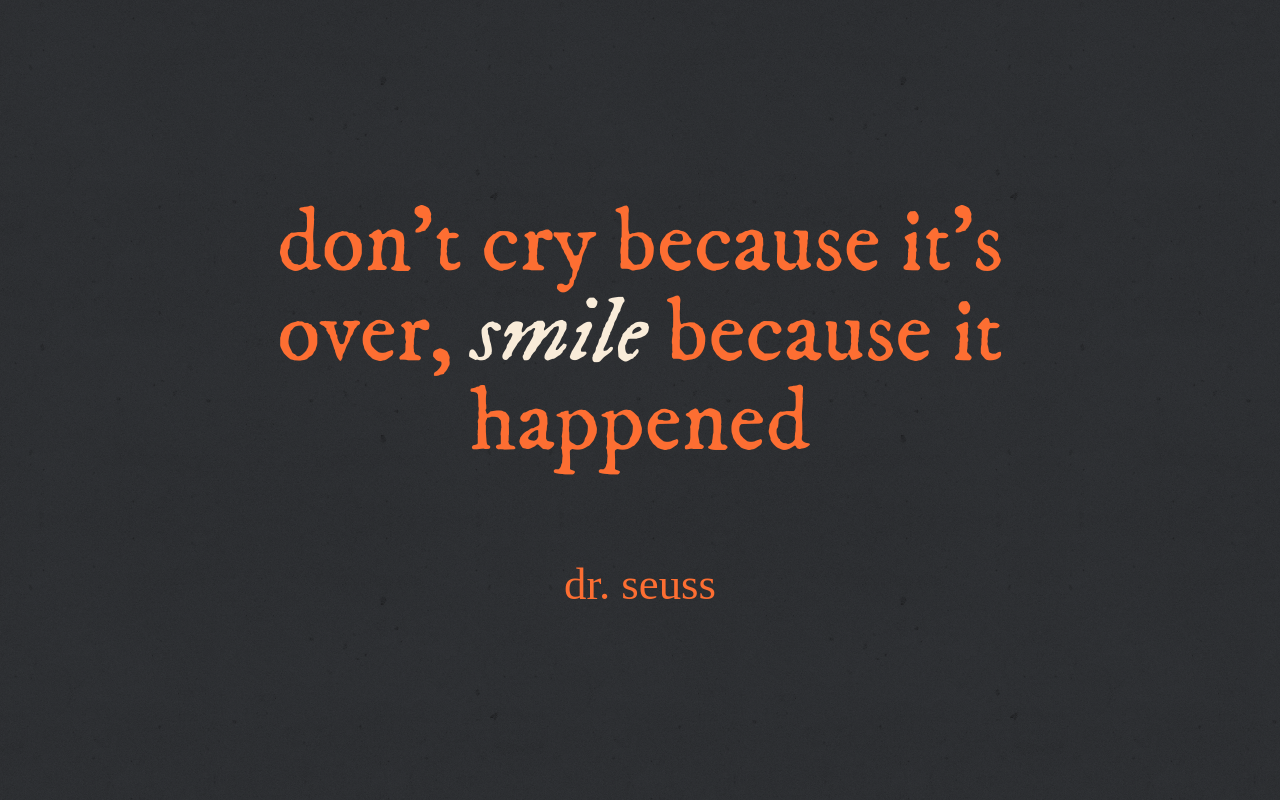
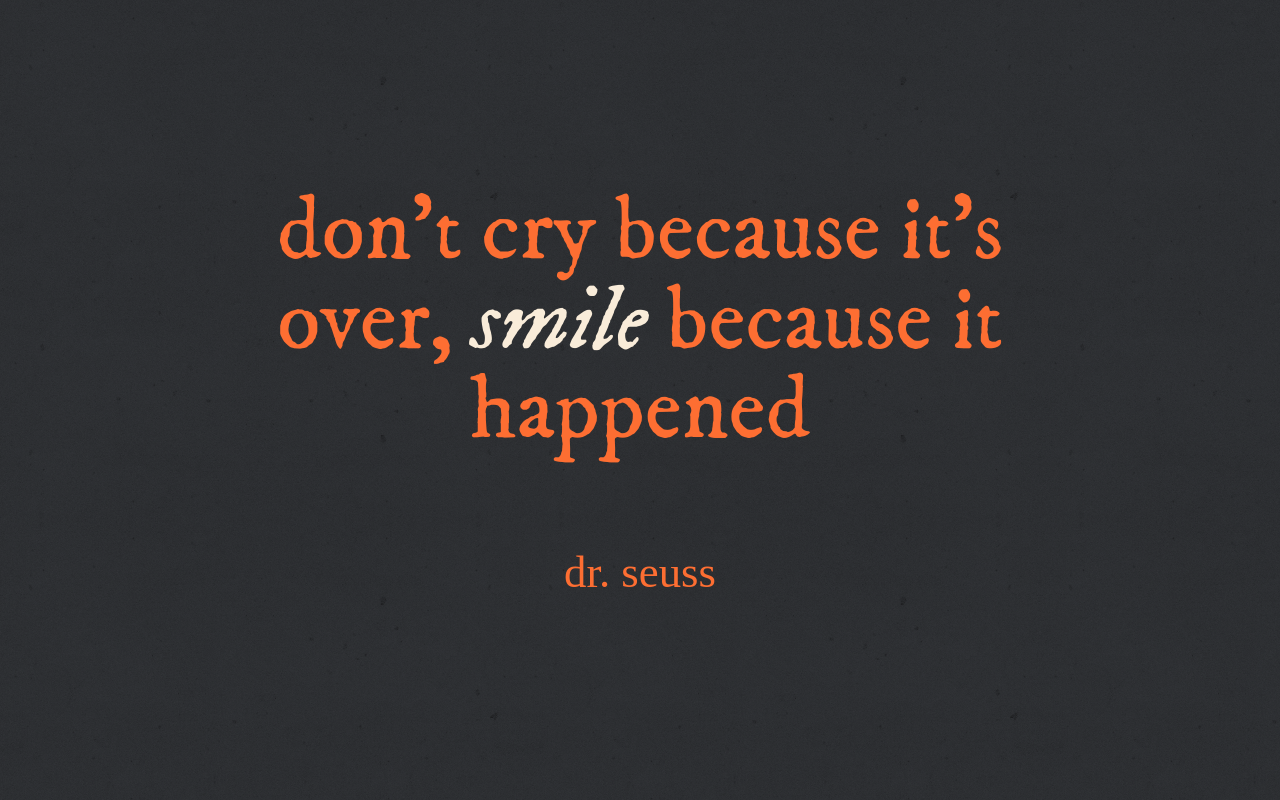
Before and after one commit to dubbs/quotes, a plain HTML site: page index.html in a window 1280 px wide. Drawn offline with nearby package versions, Linux system fonts and the light colour scheme; a web font is replaced by a local one.

Commit message:
Update index.html

```diff
--- a/index.html
+++ b/index.html
@@ -14,7 +14,7 @@
       font-family: 'IM Fell DW Pica', serif;
       position: absolute; top: 0; right: 0; bottom: 0; left: 0; margin: auto;
       width: 70%;
-      height: 50%;
+      height: 53%;
       text-align: center;
       color: #F73445;
       color: #FD6E32;
@@ -32,7 +32,6 @@
       font-family: 'IM Fell DW Pica SC', serif;
       font-size: 3.5vmax;
       text-transform: lowercase;
-      margin-bottom: 3em;
     }
   </style>
 </head>
```
